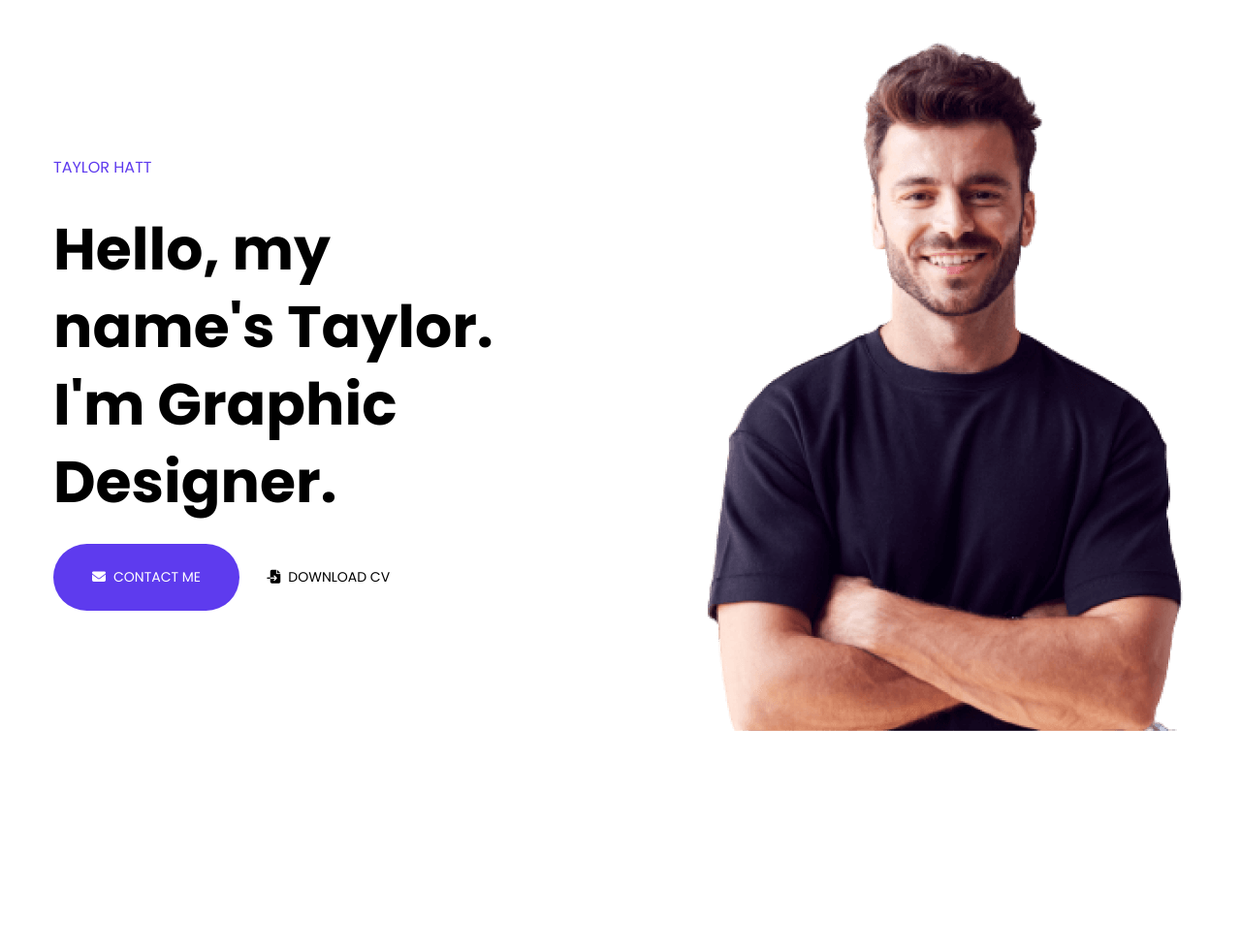
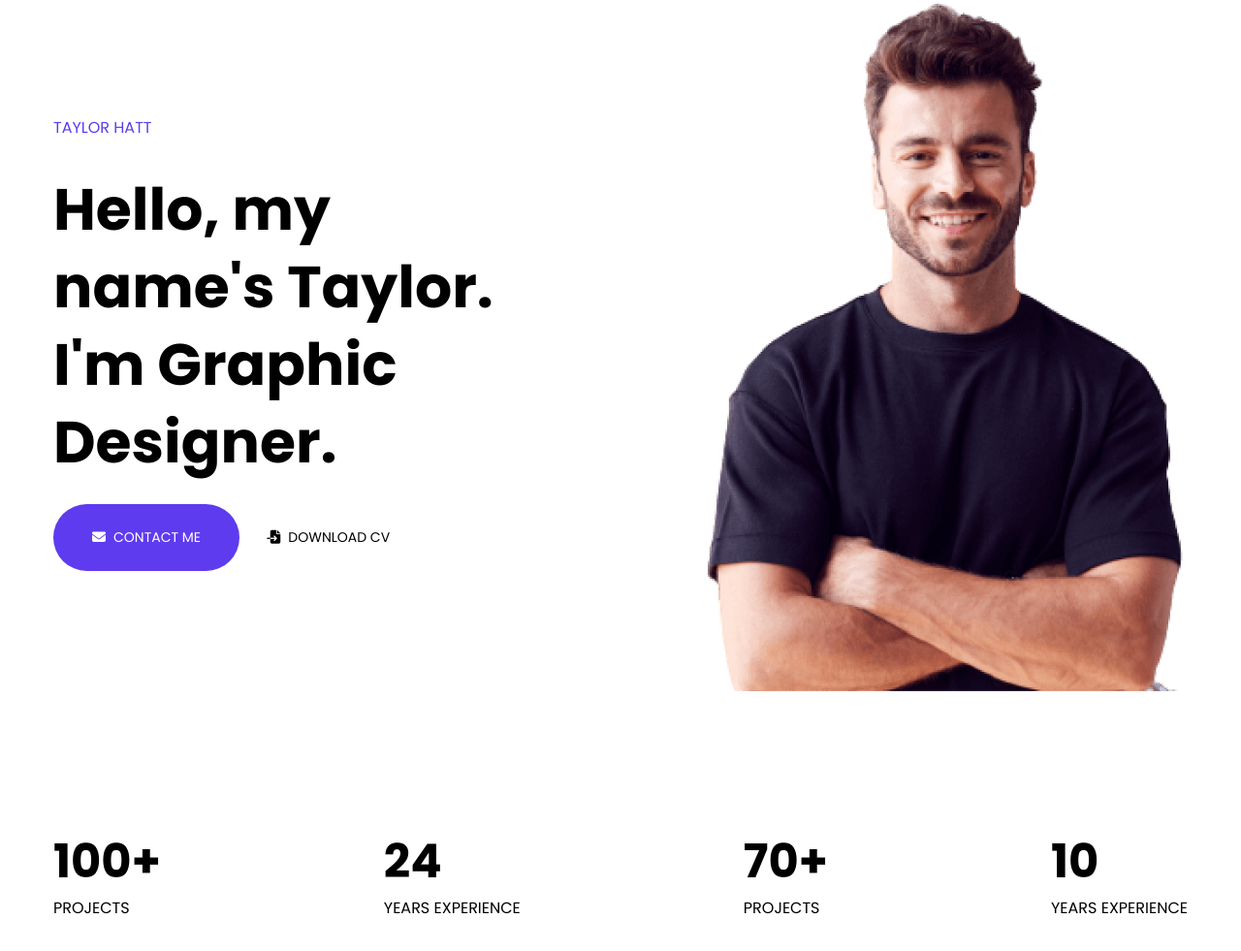
Before and after one commit to miftahstack/Portostar, a website: page index.html in a window 1280 px wide. Shown: the part 61-1042 px from the top of the page at 97% size. Before the commit the page ends 856 px from the top, so only its background shows below. Drawn offline with Linux system fonts and the light colour scheme.

Commit message:
added counter

```diff
--- a/index.html
+++ b/index.html
@@ -45,7 +45,7 @@
     <!-- Navbar -->
 
     <!-- Banner -->
-    <section id="banner" class="bg-banner bg-cover bg-no-repeat bg-center h-screen">
+    <section id="banner" class="">
         <div class="max-w-[1170px] m-auto h-full flex justify-between items-center">
             <div class="">
                 <p class="text-primary text-[16px] uppercase mb-8">Taylor hatt</p>
@@ -53,12 +53,13 @@
                     <br> Designer.
                 </h1>
 
-                <button class="cursor-pointer py-6 px-10 text-[14px] text-white btn uppercase bg-primary rounded-full mt-6"
+                <button
+                    class="cursor-pointer py-6 px-10 text-[14px] text-white btn uppercase bg-primary rounded-full mt-6"
                     type="button"><i class="fa-solid fa-envelope mr-2"></i>contact me</button>
 
-               <button href="#" type="button" class="text-[14px] ml-6 cursor-pointer btn uppercase">
-                <i class="fa-solid fa-file-import mr-2"></i>Download CV
-               </button>
+                <button href="#" type="button" class="text-[14px] ml-6 cursor-pointer btn uppercase">
+                    <i class="fa-solid fa-file-import mr-2"></i>Download CV
+                </button>
 
 
 
@@ -71,6 +72,31 @@
     </section>
     <!-- Banner -->
 
+    <!-- Counter -->
+    <section id="counter" class="">
+        <div class="max-w-[1170px] m-auto py-35">
+            <div class="flex justify-between items-center">
+                <div class="">
+                    <h3 class="text-[48px] font-bold"><span>100</span>+</h3>
+                    <p>PROJECTS</p>
+                </div>
+                <div class="">
+                    <h3 class="text-[48px] font-bold">24</h3>
+                    <p>YEARS EXPERIENCE</p>
+                </div>
+                <div class="">
+                    <h3 class="text-[48px] font-bold"><span>70</span>+</h3>
+                    <p>PROJECTS</p>
+                </div>
+                <div class="">
+                    <h3 class="text-[48px] font-bold">10</h3>
+                    <p>YEARS EXPERIENCE</p>
+                </div>
+            </div>
+        </div>
+    </section>
+    <!-- Counter -->
+
 
 </body>
 
```
Also changed, not shown: src/output.css.
